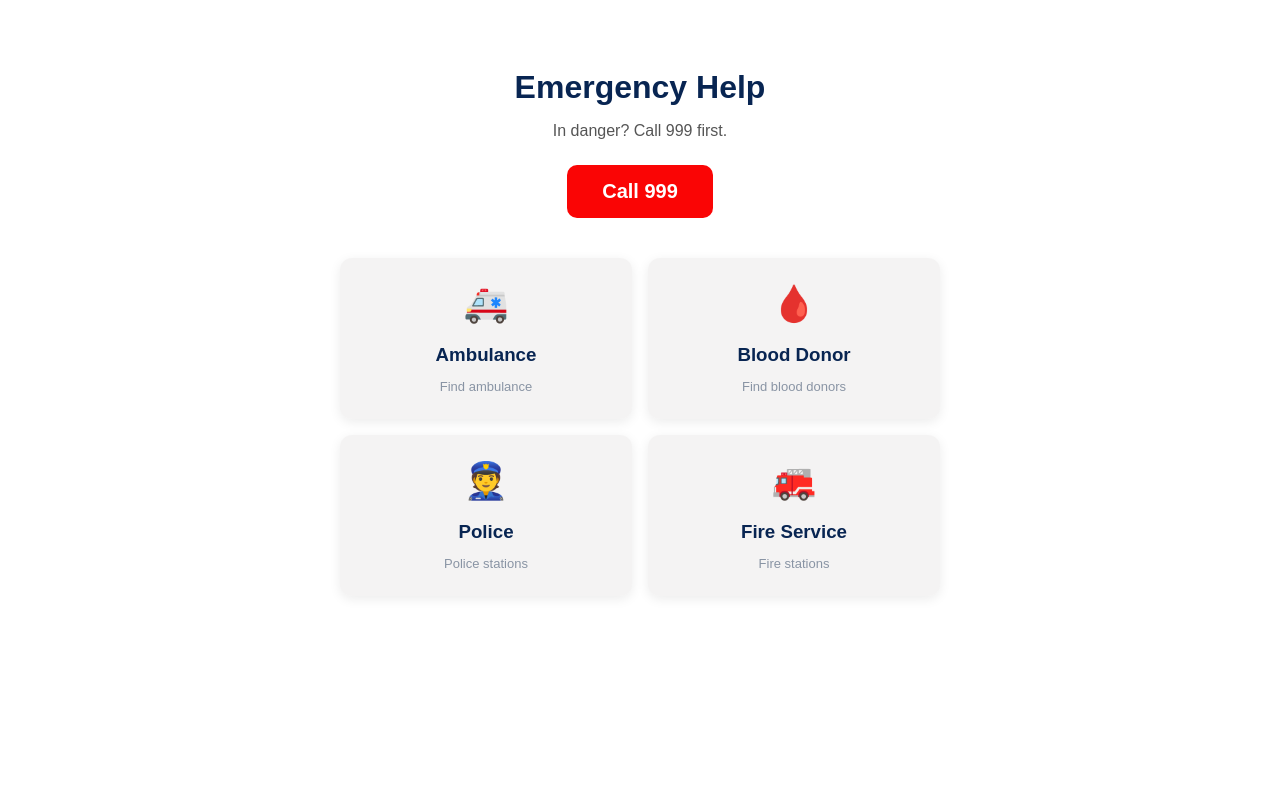
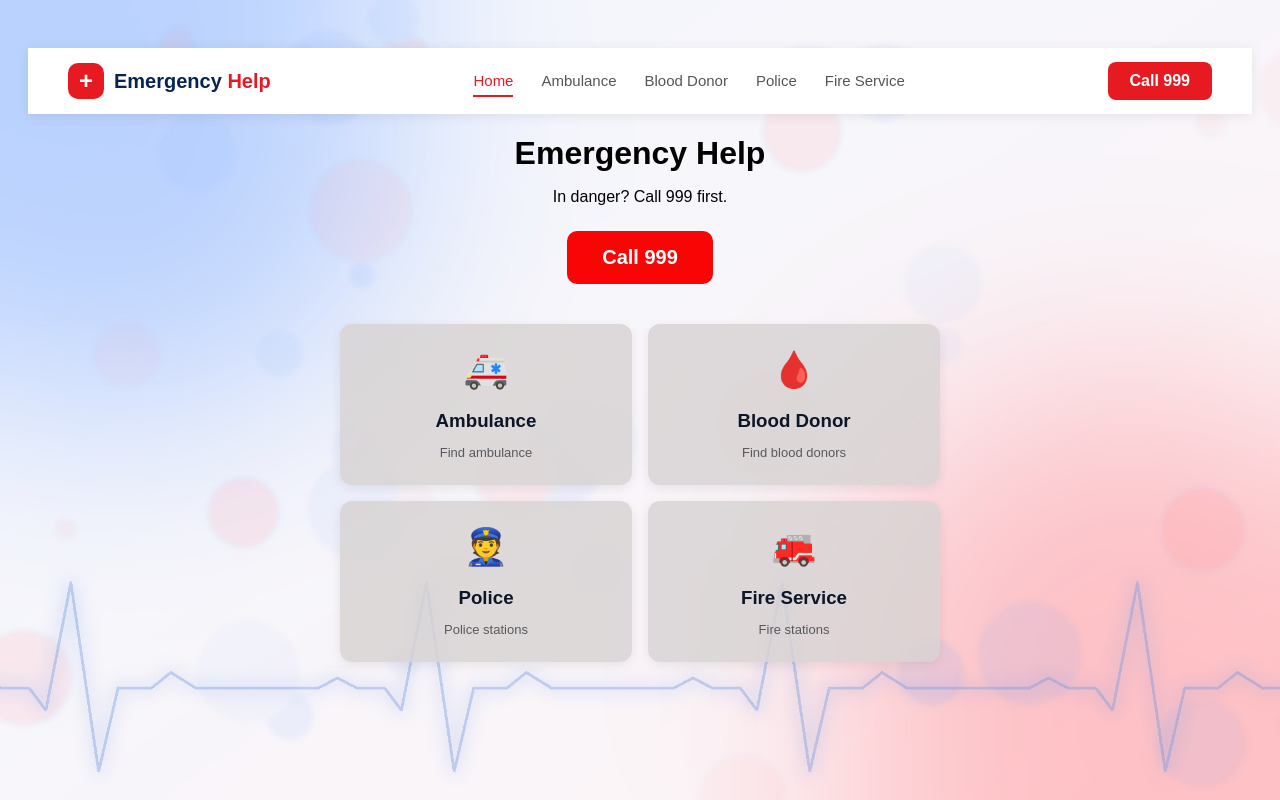
Before and after one commit to mamunsarkarts06-star/emergency-help, a plain HTML site: page index.html in a window 1280 px wide. Drawn offline with Linux system fonts and the light colour scheme.

```diff
--- a/index.html
+++ b/index.html
@@ -7,6 +7,26 @@
     <link rel="stylesheet" href="style.css">
 </head>
 <body>
+
+     <!-- NAVBAR -->
+    <header class="navbar">
+        <a href="index.html" class="brand">
+            <span class="brand-icon">+</span>
+            <span>Emergency <b>Help</b></span>
+        </a>
+
+        <nav class="nav-links">
+            <a href="index.html" class="active">Home</a>
+            <a href="ambulance.html">Ambulance</a>
+            <a href="blood.html">Blood Donor</a>
+            <a href="police.html">Police</a>
+            <a href="fire.html">Fire Service</a>
+        </nav>
+
+        <a href="tel:999" class="nav-call">Call 999</a>
+    </header>
+
+
     <h1>Emergency Help</h1>
     <p>In danger? Call 999 first.</p>
     <a href="tel:999" class="call-btn">Call 999</a>
--- a/style.css
+++ b/style.css
@@ -1,17 +1,92 @@
 body {
     font-family: Arial, sans-serif;
-    background-image: url("bg img/bg-light.jpg");
+    background-image: url("bg-img/bg-light.jpg");
+    background-size: cover;
+    background-position: center;
+    background-attachment: fixed;
     text-align: center;
     padding: 40px 20px;
 }
 
+                        /* NAVBAR */
+.navbar {
+    display: flex;
+    justify-content: space-between;
+    align-items: center;
+    background: white;
+    padding: 14px 40px;
+    box-shadow: 0 2px 12px rgba(0, 0, 0, 0.08);
+    position: sticky;
+    top: 0;
+    z-index: 10;
+}
+
+.brand {
+    display: flex;
+    align-items: center;
+    gap: 10px;
+    text-decoration: none;
+    color: #082552;
+    font-size: 20px;
+    font-weight: bold;
+}
+
+.brand-icon {
+    width: 36px;
+    height: 36px;
+    background: #e71a22;
+    color: white;
+    border-radius: 10px;
+    display: flex;
+    align-items: center;
+    justify-content: center;
+    font-size: 24px;
+}
+
+.brand b {
+    color: #e71a22;
+}
+
+.nav-links {
+    display: flex;
+    gap: 28px;
+}
+
+.nav-links a {
+    text-decoration: none;
+    color: #555;
+    font-size: 15px;
+    padding: 6px 0;
+    border-bottom: 2px solid transparent;
+}
+
+.nav-links a:hover,
+.nav-links a.active {
+    color: #e71a22;
+    border-bottom-color: #e71a22;
+}
+
+.nav-call {
+    background: #e71a22;
+    color: white;
+    text-decoration: none;
+    font-weight: bold;
+    padding: 10px 22px;
+    border-radius: 8px;
+}
+
+.nav-call:hover {
+    background: #c90009;
+}
+
+
 h1 {
-    color: #082552;
+    color: #000000;
     margin-bottom: 10px;
 }
 
 p {
-    color: #555;
+    color: #000000;
     margin-bottom: 25px;
 }
 
@@ -41,7 +116,7 @@
 }
 
 .card {
-    background: rgba(216, 211, 211, 0.279);
+    background: rgba(216, 211, 211, 0.83);
     border-radius: 12px;
     padding: 25px 15px;
     box-shadow: 0 3px 12px rgba(0, 0, 0, 0.08);
@@ -59,12 +134,12 @@
 }
 
 .card h3 {
-    color: #082552;
+    color: #0c1626;
     margin-bottom: 6px;
 }
 
 .card p {
-    color: #8994a4;
+    color: #57595d;
     font-size: 13px;
     margin-bottom: 0;
 }
```
